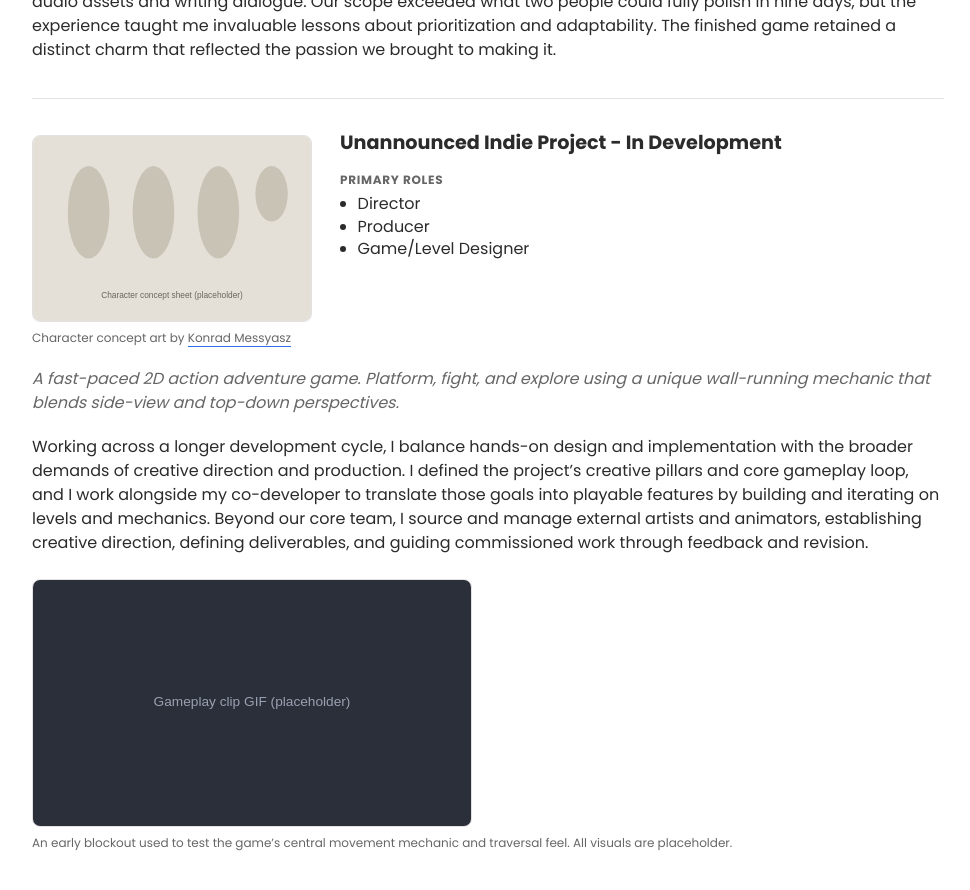
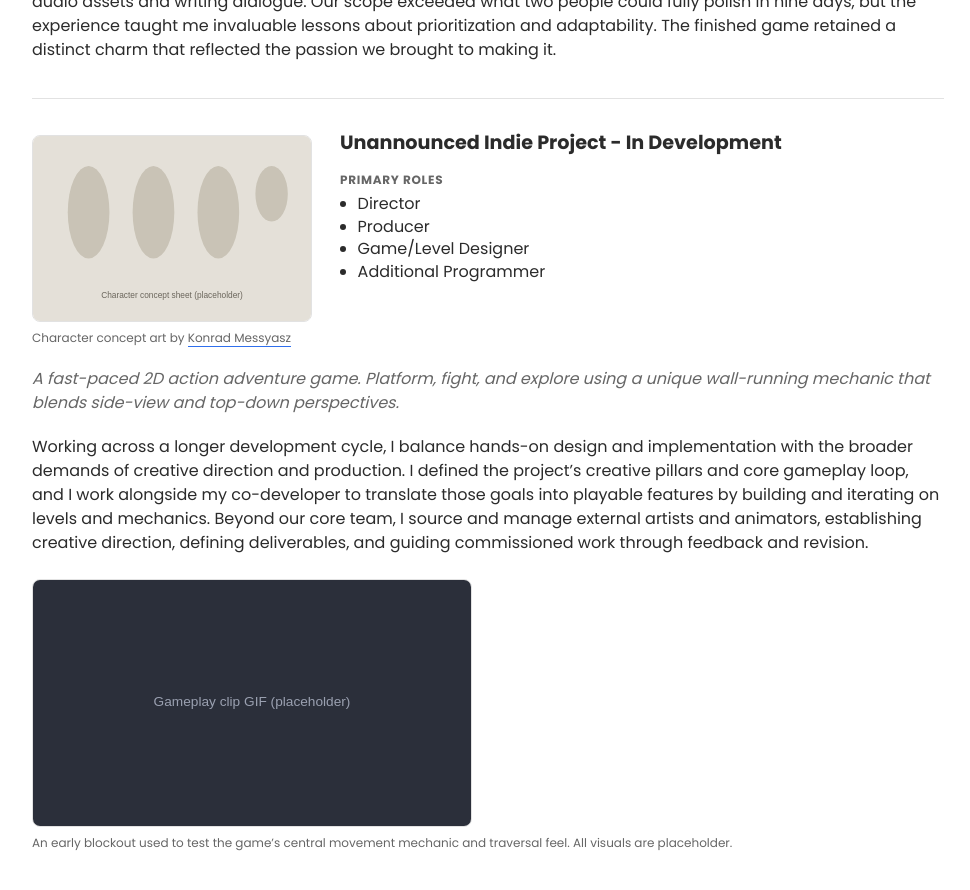
Before and after one commit to mspeil/mspeil.github.io, a Jekyll site: the page built from index.html, in a window 1280 px wide and 900 px high, scrolled down 1503 px. Shown: the top 890 px of the window, without its empty margins (152-1122 px from the left). Built offline with Jekyll 4.4.1, drawn with Linux system fonts in a browser that asks for light colours.

Commit message:
Add Additional Programmer to indie project roles
Co-Authored-By: Claude Sonnet 5 <noreply@anthropic.com>

```diff
--- a/_data/projects.yml
+++ b/_data/projects.yml
@@ -68,6 +68,7 @@
     - Director
     - Producer
     - Game/Level Designer
+    - Additional Programmer
   image_credit:
     text: "Character concept art by"
     name: "Konrad Messyasz"
```
